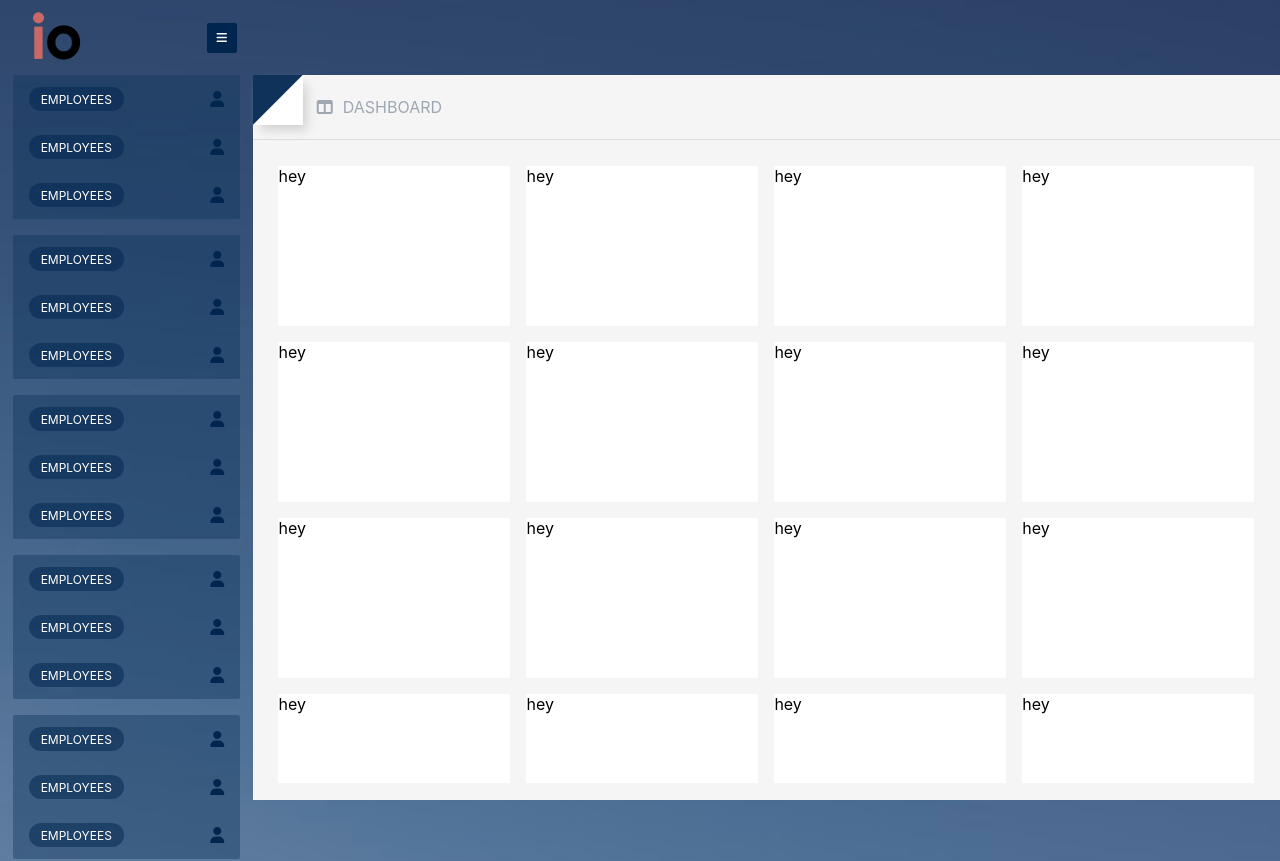
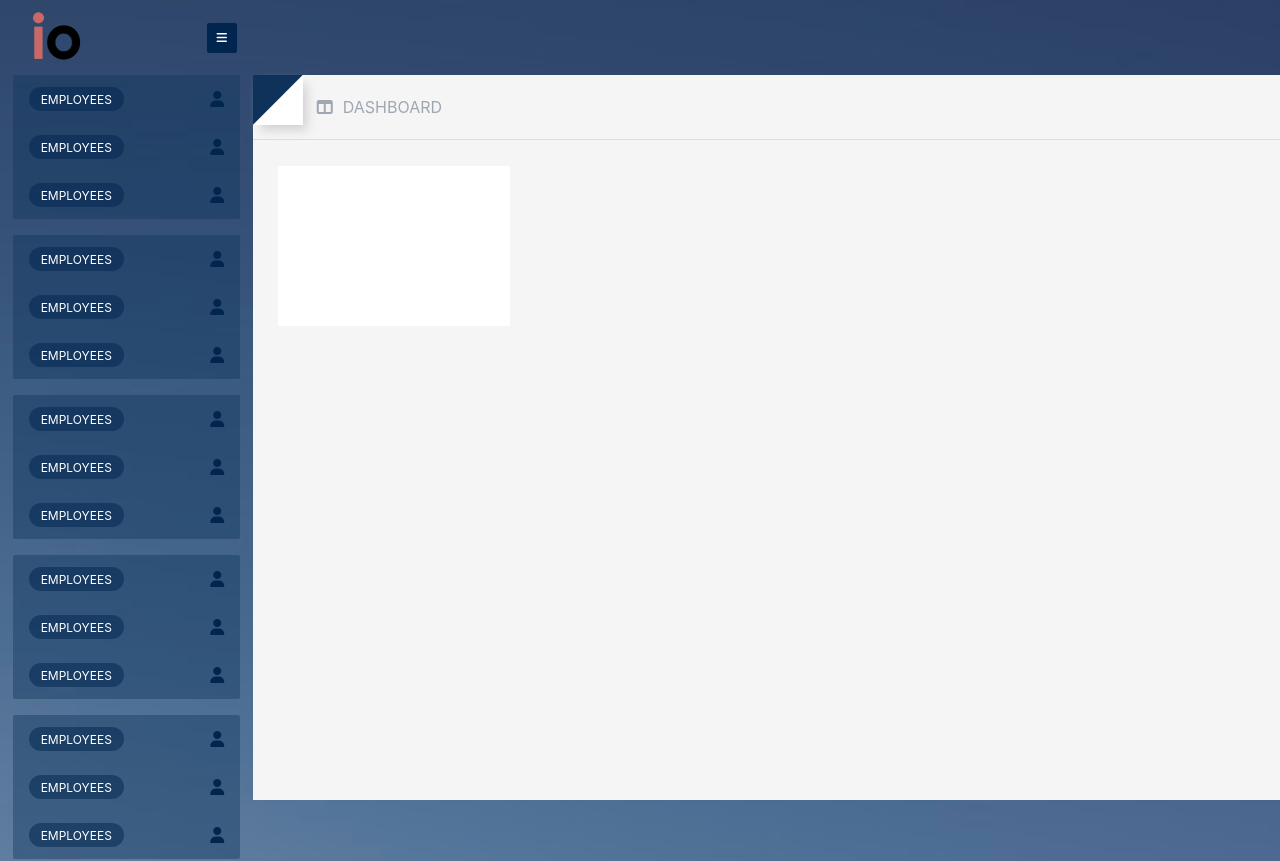
Before and after one commit to blakio/framework, a React (Create React App) app: page / in a window 1280 px wide. Shown: the top 861 px of the page. Built offline with nearby package versions, Linux system fonts and the light colour scheme.

Commit message:
index file change

```diff
--- a/src/Blakio/index.js
+++ b/src/Blakio/index.js
@@ -12,14 +12,14 @@ const SAMPLE = () => {
 const RoundedHeader = (props) => {
   return (<div id="RoundedHeader" className="flex">
     <p className="roundedHeaderText" style={props.styles.text}>{props.text}</p>
-    <i class="fas fa-user" style={props.styles.icon}></i>
+    <i className="fas fa-user" style={props.styles.icon}></i>
   </div>)
 }
 
 const SelectBar = (props) => {
   return (<div className="SelectBar flex">
     <div style={{marginLeft: 20, marginRight: 20}}>
-      <i class={props.icon} style={props.selectBarIcon}></i>
+      <i className={props.icon} style={props.selectBarIcon}></i>
     </div>
     <p>{props.text}</p>
   </div>)
@@ -33,7 +33,7 @@ const HamburgerMenu = (props) => {
       height: props.styles.size,
       width: props.styles.size
     }}>
-      <i class="fas fa-bars" style={{
+      <i className="fas fa-bars" style={{
         fontSize: props.styles.size * 0.4
     }}></i>
   </div>)
@@ -112,40 +112,19 @@ const TopLeftFold = (props) => {
 
 const DashboardHead = () => {
   return (<div id="DashboardHead" className="flex">
-    <i class="fas fa-columns"></i>
+    <i className="fas fa-columns"></i>
     <p style={{margin: 0, marginLeft: 10}}>DASHBOARD</p>
   </div>)
 }
 
-const Paper = (props) => {
-  return (<div className={`Paper ${props.col}`}>
-    hey
+const Paper = () => {
+  return (<div className="Paper" style={{backgroundColor: "#fff"}}>
   </div>)
 }
 
 const DashboardBody = () => {
   return (<div id="DashboardBody">
-    <Paper col="col-12"/>
-    <Paper col="col-12"/>
-    <Paper col="col-12"/>
-    <Paper col="col-12"/>
-    <Paper col="col-12"/>
-    <Paper col="col-12"/>
-    <Paper col="col-12"/>
-    <Paper col="col-12"/>
-    <Paper col="col-12"/>
-    <Paper col="col-12"/>
-    <Paper col="col-12"/>
-    <Paper col="col-12"/>
-    <Paper col="col-12"/>
-    <Paper col="col-12"/>
-    <Paper col="col-12"/>
-    <Paper col="col-12"/>
-    <Paper col="col-12"/>
-    <Paper col="col-12"/>
-    <Paper col="col-12"/>
-    <Paper col="col-12"/>
-    <Paper col="col-12"/>
+    <Paper />
   </div>)
 }
 
```
